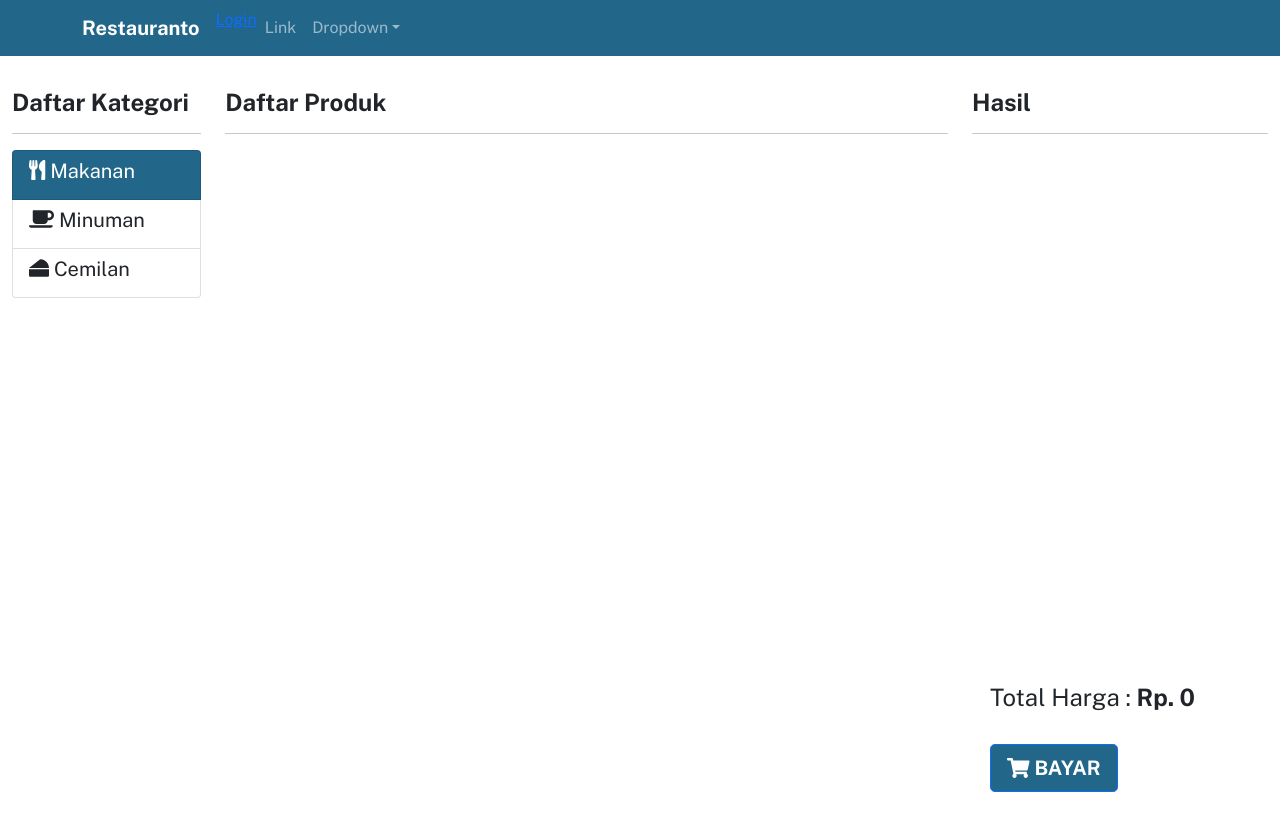
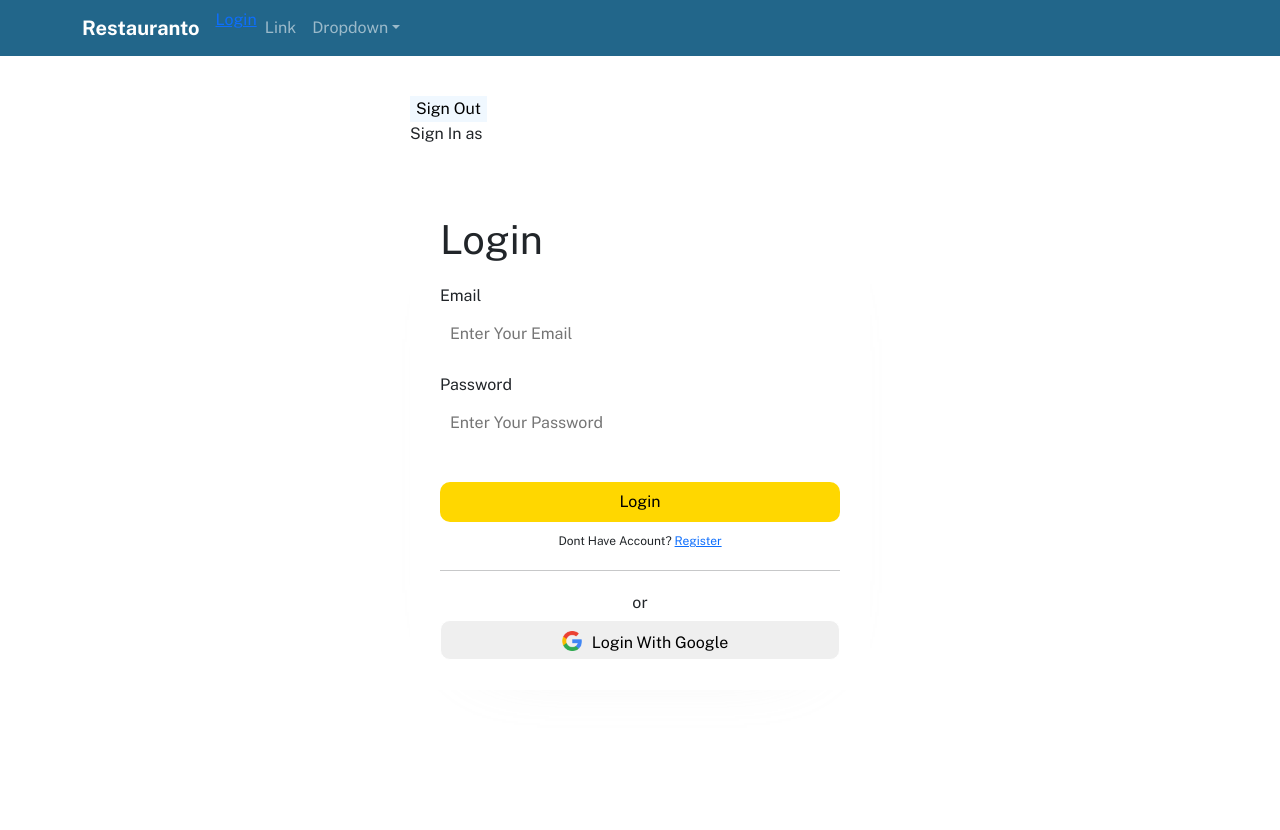
Before and after one commit to ybrefodlavir/restauranto, a React (Create React App) app: page / in a window 1280 px wide. Shown: the top 830 px of the page. After the commit the page ends 800 px from the top, so only its background shows below. Built offline with nearby package versions, Linux system fonts and the light colour scheme; no server answers; data requests are answered from the project's data file.

Commit message:
Login Front

```diff
--- a/package.json
+++ b/package.json
@@ -16,7 +16,7 @@
     "react-bootstrap": "^2.4.0",
     "react-dom": "^18.1.0",
     "react-google-button": "^0.7.2",
-    "react-router-dom": "^5.3.3",
+    "react-router-dom": "^6.3.0",
     "react-scripts": "^2.1.3",
     "sweetalert": "^2.1.2",
     "web-vitals": "^2.1.4"
--- a/src/App.js
+++ b/src/App.js
@@ -1,8 +1,8 @@
 import React, { Component } from "react";
-import { BrowserRouter, Switch, Route } from "react-router-dom";
+import { BrowserRouter, Route, Routes } from "react-router-dom";
 import { NavbarComponent } from "./components";
 import { Home, Sukses } from "./pages";
-import { Login } from "./pages/Login";
+import Login from "./pages/Login";
 
 export default class App extends Component {
   render() {
@@ -10,11 +10,11 @@ export default class App extends Component {
       <BrowserRouter>
         <NavbarComponent />
         <main>
-          <Switch>
-            <Route path="/" component={Home} exact />
-            <Route path="/sukses" component={Sukses} exact />
-            <Route path="/login" component={Login} exact />
-          </Switch>
+          <Routes>
+            <Route path="/home" element={<Home />} exact />
+            <Route path="/sukses" element={<Sukses />} exact />
+            <Route path="/" element={<Login />} exact />
+          </Routes>
         </main>
       </BrowserRouter>
     );
--- a/src/components/NavbarComponent.js
+++ b/src/components/NavbarComponent.js
@@ -12,7 +12,7 @@ const NavbarComponent = () => {
         <Navbar.Toggle aria-controls="basic-navbar-nav" />
         <Navbar.Collapse id="basic-navbar-nav">
           <Nav className="mr-auto">
-            <Link to="login">Login</Link>
+            <Link to="/">Login</Link>
             <Nav.Link href="#link">Link</Nav.Link>
             <NavDropdown title="Dropdown" id="basic-nav-dropdown">
               <NavDropdown.Item href="#action/3.1">Action</NavDropdown.Item>
--- a/src/pages/Login.js
+++ b/src/pages/Login.js
@@ -1,27 +1,31 @@
 import React from "react";
+import { useState } from "react";
+import { useNavigate, useLocation, Link } from "react-router-dom";
+
+// Auth
 import { firebaseauth } from "../firebase/FirebaseAuth";
 import { GoogleAuthProvider, signInWithPopup } from "firebase/auth";
 import {
   signInWithEmailAndPassword,
   onAuthStateChanged,
   signOut,
-  createUserWithEmailAndPassword,
 } from "firebase/auth";
-import { useState } from "react";
-import GoogleButton from "react-google-button";
-//import { useNavigate, useLocation } from "react-router-dom";
 
-export const Login = () => {
-  const [registerEmail, setRegisterEmail] = useState("");
-  const [registerPassword, setRegisterPassword] = useState("");
+// Style
+import "./Style/Login.css";
+
+// Assets
+import GoogleLogo from "../Assets/Google Logo.png";
+
+const Login = () => {
   const [loginEmail, setLoginEmail] = useState("");
   const [loginPassword, setLoginPassword] = useState("");
   const [user, setUser] = useState({});
   const provider = new GoogleAuthProvider();
 
-  //let navigate = useNavigate();
-  //let location = useLocation();
-  //let { from } = location.state || { from: { pathname: "/" } };
+  let navigate = useNavigate();
+  let location = useLocation();
+  let { from } = location.state || { from: { pathname: "/" } };
 
   onAuthStateChanged(firebaseauth, (currentUser) => {
     if (currentUser) {
@@ -29,26 +33,8 @@ export const Login = () => {
     }
   });
 
-  const registerWithGoogle = () => {
-    signInWithPopup(firebaseauth, provider).then((result) => {
-      console.log(result);
-    });
-  };
-
-  const handleRegister = () => {
-    try {
-      const user = createUserWithEmailAndPassword(
-        firebaseauth,
-        registerEmail,
-        registerPassword
-      );
-      console.log(user);
-      alert("User created");
-      //navigate("/", { from });
-    } catch (error) {}
-  };
-
-  const handleLogin = () => {
+  // Login Function
+  const loginProcess = () => {
     try {
       const user = signInWithEmailAndPassword(
         firebaseauth,
@@ -56,54 +42,81 @@ export const Login = () => {
         loginPassword
       );
       console.log(user);
-      alert("User login");
-      //navigate("/", { from });
+      navigate("/home", { from });
+    } catch (error) {
+      console.log(error.message);
+    }
+  };
+
+  const logout = async () => {
+    await signOut(firebaseauth);
+    navigate("/", { from });
+  };
+
+  const registerWithGoogle = () => {
+    try {
+      signInWithPopup(firebaseauth, provider).then((result) => {
+        console.log(result);
+        navigate("/home", { from });
+      });
     } catch (error) {}
   };
 
-  const handleSignOut = () => {
-    signOut(firebaseauth);
-    alert("User sign out");
-  };
-
   return (
+    <div className="login-container">
       <div>
-      <div>
+        <button className="buttonsignout" onClick={logout}>
+          Sign Out
+        </button>
+        <p>Sign In as </p>
+        {user != null ? user.email : "Sign in First"}
+        <br />
+        <div className="box-login-container">
+          <h1>Login</h1>
+          <form>
+            <div className="form-group">
+              <label>Email</label>
+              <br />
               <input
-          placeholder="Username"
-          onChange={(event) => {
-            setRegisterEmail(event.target.value);
-          }}
-        ></input>
-        <input
-          placeholder="Password"
-          onChange={(event) => {
-            setRegisterPassword(event.target.value);
-          }}
-        ></input>
-        <button onClick={handleRegister}>Register</button>
-      </div>
-      <div>
-        <input
-          placeholder="Username"
+                type="email"
+                name="email"
+                id="email-form"
+                placeholder="Enter Your Email"
                 onChange={(event) => {
                   setLoginEmail(event.target.value);
                 }}
-        ></input>
+              />
+            </div>
+            <div className="form-group">
+              <label>Password</label>
+              <br />
               <input
-          placeholder="Password"
+                type="password"
+                name="password"
+                id="password-form"
+                placeholder="Enter Your Password"
                 onChange={(event) => {
                   setLoginPassword(event.target.value);
                 }}
-        ></input>
-        <button onClick={handleLogin}>Login</button>
+              />
             </div>
-      <div>
-        <button onClick={handleSignOut}>Sign out</button>
-        <p>Login as</p>
-        {user != null ? user.email : "Sign in First"}
-        <GoogleButton onClick={registerWithGoogle} />
+            <button onClick={loginProcess} className="button-login">
+              Login
+            </button>
+          </form>
+          <p className="small-text">
+            Dont Have Account? <Link to="/register"> Register</Link>
+          </p>
+          <hr />
+          <p className="center-text">or</p>
+          <button onClick={registerWithGoogle} className="google-button-login">
+            <img src={GoogleLogo} alt="Google Logo" className="google-logo" />
+            Login With Google
+          </button>
+        </div>
       </div>
     </div>
   );
 };
+
+export default Login;
--- /dev/null
+++ b/src/pages/Style/Login.css
@@ -0,0 +1,82 @@
+.login-container {
+    display: flex;
+    justify-content: center;
+    padding: 40px;
+}
+
+.logo-login-container {
+    display: flex;
+    justify-content: center;
+}
+
+.box-login-container {
+    padding: 30px 30px;
+    box-shadow: 2px 28px 79px -70px rgba(229, 229, 229, 0.75);
+}
+
+.form-group {
+    margin: 20px 0;
+}
+
+#email-form,
+#password-form {
+    background: rgb(255, 255, 255);
+    width: 400px;
+    height: 40px;
+    border: none;
+    border-radius: 10px;
+    padding: 10px;
+    color: black;
+    margin-top: 5px;
+}
+
+.button-login {
+    width: 400px;
+    height: 40px;
+    background-color:gold;
+    border-radius: 10px;
+    border: none;
+    margin-top: 20px;
+
+}
+
+.small-text {
+    font-size: 12px;
+    text-align: center;
+    margin-top: 10px;
+}
+
+hr {
+    margin: 20px 0;
+}
+
+.center-text {
+    text-align: center;
+    margin: 5px 0;
+}
+
+.google-logo {
+    width: 20px;
+    height: 20px;
+    margin: 0 10px;
+}
+
+.google-button-login {
+    width: 400px;
+    height: 40px;
+    border: none;
+    border: 1px solid white;
+    border-radius: 10px;
+    display: flex;
+    justify-content: center;
+    padding: 10px 0;
+}
+
+.google-button-login:hover {
+    border: 1px solid #de603d;
+}
+.buttonsignout{
+    border: 1px;
+
+    background-color: aliceblue;
+}
```
Also changed, not shown: src/Assets/Google Logo.png (added), 1 other file (tests, documents, lock files or other folders). Lines whose indentation alone changed are shown as unchanged.
